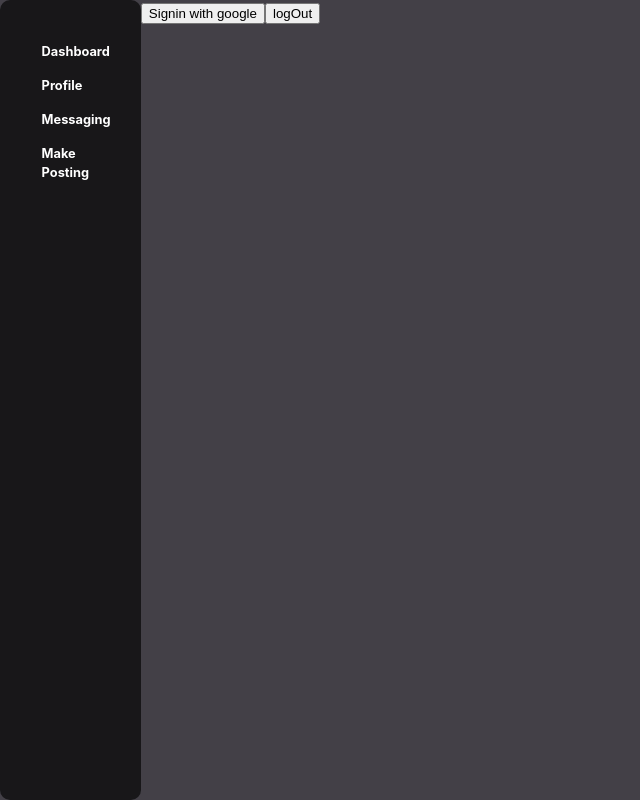
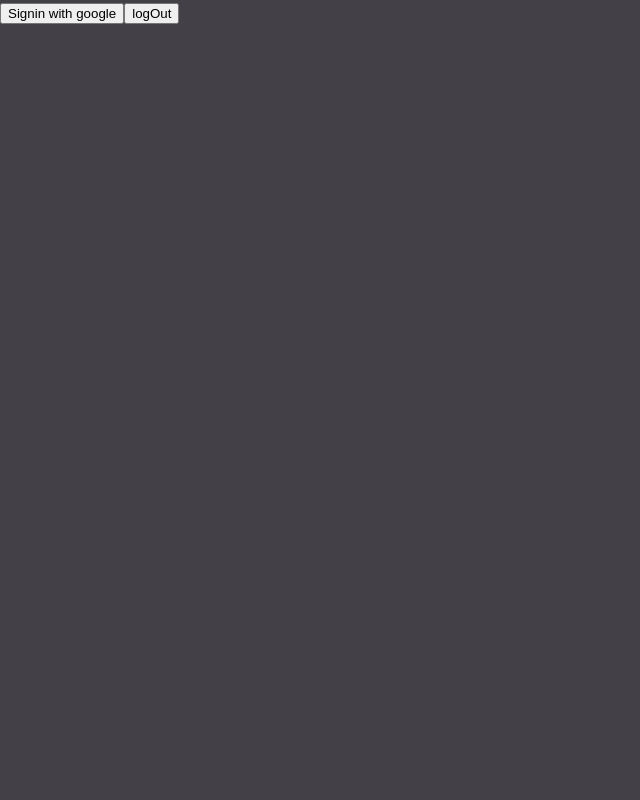
Before and after one commit to MaanPatel2005/ZotResearch, a React (Vite) app in the folder zot_research/: page / in a window 1280 px wide. Shown: the whole page, without its empty margins (0-640 px from the left). Built offline with nearby package versions, Linux system fonts and the light colour scheme.

Commit message:
Set up log-in feature

```diff
--- a/zot_research/src/App.jsx
+++ b/zot_research/src/App.jsx
@@ -3,22 +3,20 @@ import Navbar from './assets/Navbar';
 import './App.css';
 import { BrowserRouter as Router, Routes, Route } from 'react-router-dom';
 import Profile from './routes/Profile';
-import React, { useContext } from 'react';
+import React from 'react';
 import AddPost from './routes/Add_Post';
 import { Auth } from './auth';
 
 const App = () => {
-  const userIsAdmin = true;
+  const userIsAdmin = true; // Replace with your actual logic
 
   return (
     <Router>
-      <Navbar isAdmin={userIsAdmin} />
       <Routes>
-        {/* <Route path="/" element={<Navigate to="/auth" />} /> */}
-        <Route path="/Profile" element={<Profile />} />
+        <Route path="/" element={<Auth />}/>
+        <Route path="/Profile" element={<><Navbar isAdmin={userIsAdmin} /><Profile /></>}/>
         <Route path="/Messaging" element={<div>Messaging</div>} />
-        <Route path="/Post" element={<AddPost />} />
-        <Route path="/" element={<Auth />} />
+        <Route path="/Post" element={<><Navbar isAdmin={userIsAdmin} /><AddPost /></>}/>
         {/* Add these routes if you have corresponding components */}
         {/* <Route path="/signup" element={<Signup />} />
         <Route path="/login" element={<Login />} /> */}
--- a/zot_research/src/auth.jsx
+++ b/zot_research/src/auth.jsx
@@ -3,10 +3,12 @@ import { createUserWithEmailAndPassword,signInWithPopup, signOut } from "firebas
 import React, { useState, useEffect } from "react";
 import 'firebase/firestore';
 import { collection, setDoc, doc } from "firebase/firestore";
+import { useNavigate } from "react-router-dom";
 
 export const Auth = () => {
   console.log('auth');
   const [user, setUser] = useState(null);
+  const navigate = useNavigate();
   // const [email, setEmail] = useState("");
   // const [password, setPassword] = useState("");
   //   console.log(auth?.currentUser?.email);
@@ -46,6 +48,8 @@ export const Auth = () => {
 
 
           setUser(userAuth);
+          navigate("/Profile"); // Replace with your desired route
+
         } else {
           setUser(null);
         }
```
